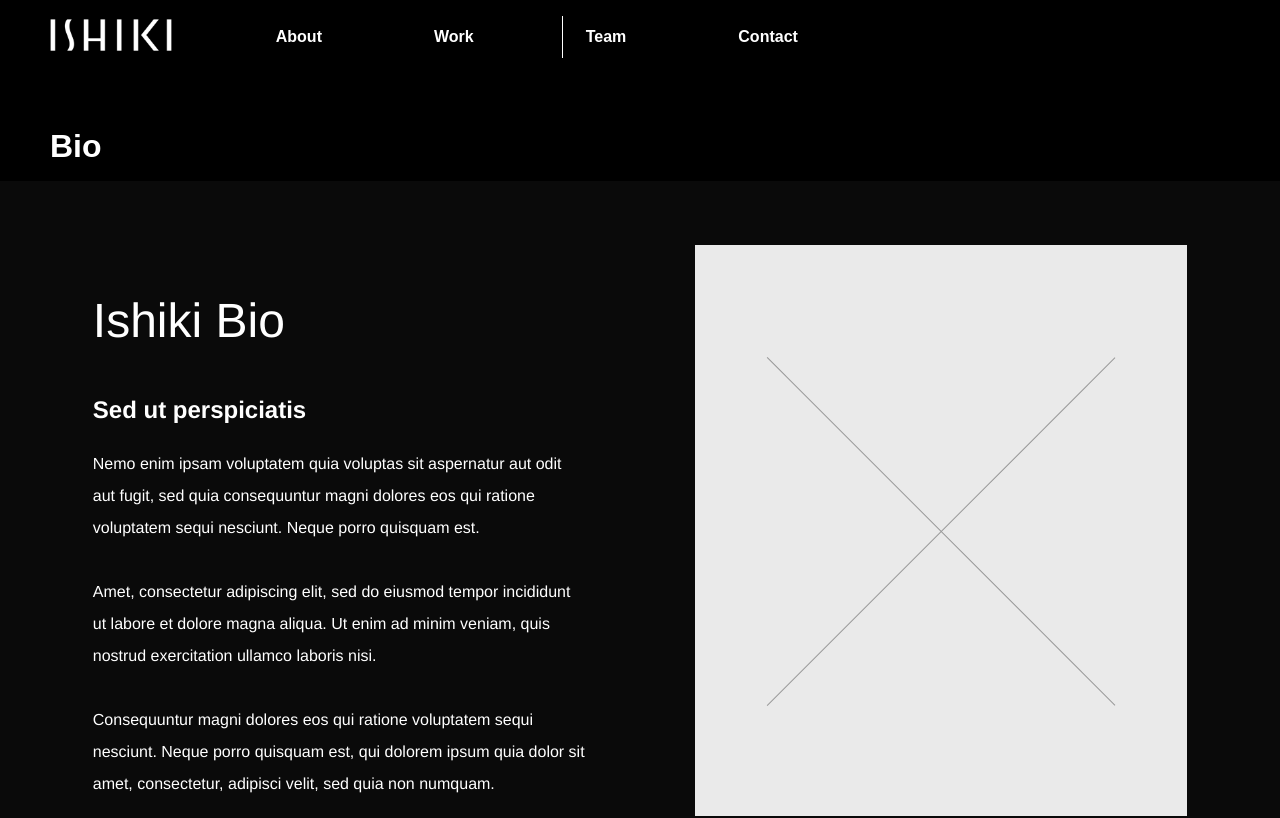
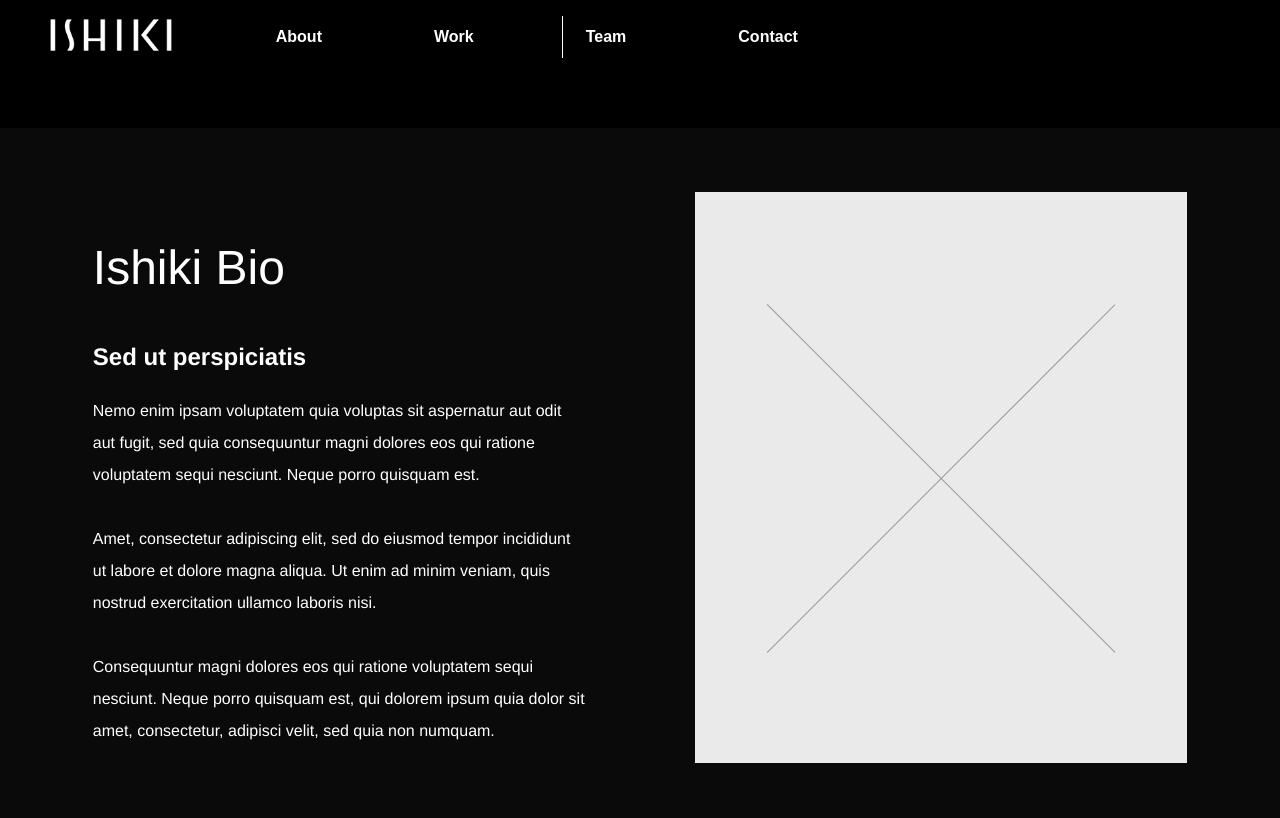
Before and after one commit to lucianboatright/ishiki-web, a React (Create React App) app: page / in a window 1280 px wide. Shown: the top 818 px of the page. Built offline with nearby package versions, Linux system fonts and the light colour scheme.

Commit message:
upload to deploy to netlify

```diff
--- a/src/Components/Section/Sections/About/about.tsx
+++ b/src/Components/Section/Sections/About/about.tsx
@@ -4,7 +4,7 @@ import TextComponent from '../../../TextComponents/TextImageComponent/textImageC
 
 const BioSection: React.FC = () => {
   return (
-    <Section id="bio" title="Bio">
+    <Section id="bio">
         <TextComponent title='Ishiki Bio' subTitle='Sed ut perspiciatis' textBody='    Nemo enim ipsam voluptatem quia voluptas sit aspernatur aut odit aut fugit, sed quia
                 consequuntur magni dolores eos qui ratione voluptatem sequi nesciunt. Neque porro
                 quisquam est.<br /><br />
--- a/src/Components/Section/Sections/OurCollective/ourCollective.styles.tsx
+++ b/src/Components/Section/Sections/OurCollective/ourCollective.styles.tsx
@@ -13,6 +13,7 @@ export const Section = styled.section`
   `;
 
   export const Grid = styled.div`
+  margin-top: 4rem;
     margin-left: 50px;
     display: grid;
     gap: 3rem;
--- a/src/Components/Section/Sections/OurCollective/ourCollective.tsx
+++ b/src/Components/Section/Sections/OurCollective/ourCollective.tsx
@@ -1,7 +1,7 @@
 import React from 'react';
 
 import Section from '../../section';
-import { Grid, Title } from './ourCollective.styles';
+import { Grid } from './ourCollective.styles';
 import TeamNameComponent from '../../../TextComponents/TeamName/teamName';
 
 const members = [
@@ -18,8 +18,7 @@ const members = [
 
 const CollectiveSection: React.FC = () => {
   return (
-    <Section>
-      <Title>Our Collective</Title>
+    <Section id='ourCollective' title='Our Collective'>
       <Grid>
         {members.map((member, index) => (
           <TeamNameComponent key={index} {...member} />
--- a/src/Components/Section/section.styles.tsx
+++ b/src/Components/Section/section.styles.tsx
@@ -1,13 +1,13 @@
 import styled from 'styled-components';
 
 export const Wrapper = styled.section`
-  // min-height: 100vh;
   scroll-margin-top: 100px;
   margin-top: 8rem;
 `;
 
 export const Title = styled.h2`
-  font-size: 2rem;
+  font-size: 3rem;
   margin-bottom: 1rem;
    margin-left: 50px;
+   font-weight: 100;
 `;
```
